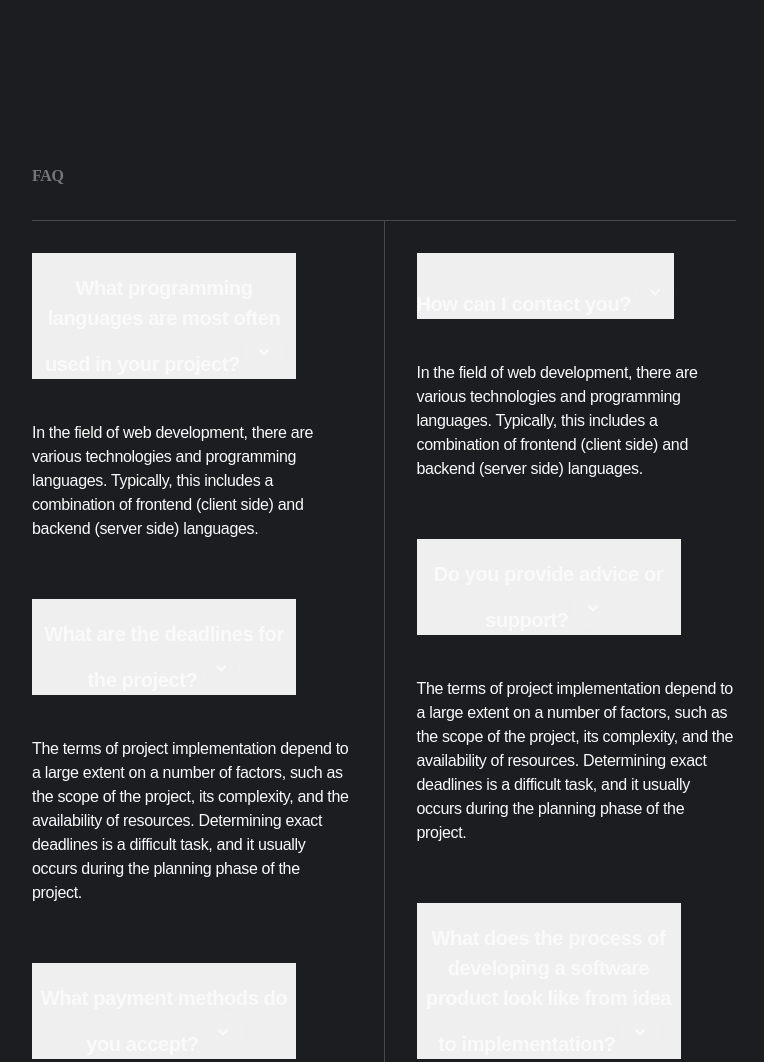
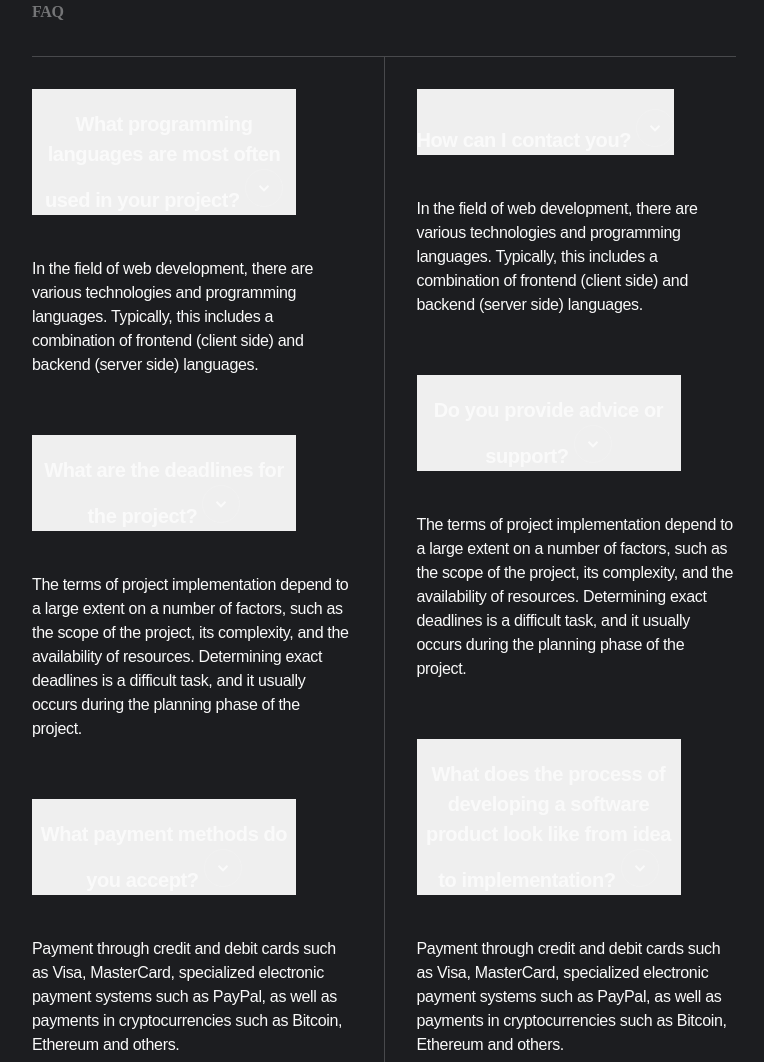
Before and after one commit to akopyan-arsen/lucky_thirteen, a website built with Vite: page src/partials/faq.html in a window 1280 px wide. Shown: the top 1062 px of the page, without its empty margins (256-1020 px from the left). Built offline with nearby package versions, Linux system fonts and the light colour scheme.

Commit message:
section fix

```diff
--- a/src/partials/faq.html
+++ b/src/partials/faq.html
@@ -1,6 +1,6 @@
 <link rel="stylesheet" href="../css/styles.css" />
 
-<section class="section faq-section">
+<section class="section">
   <!-- КОНТЕЙНЕР СЕКЦІЇ -->
   <div class="container">
     <!-- Заголовок секції -->
```
